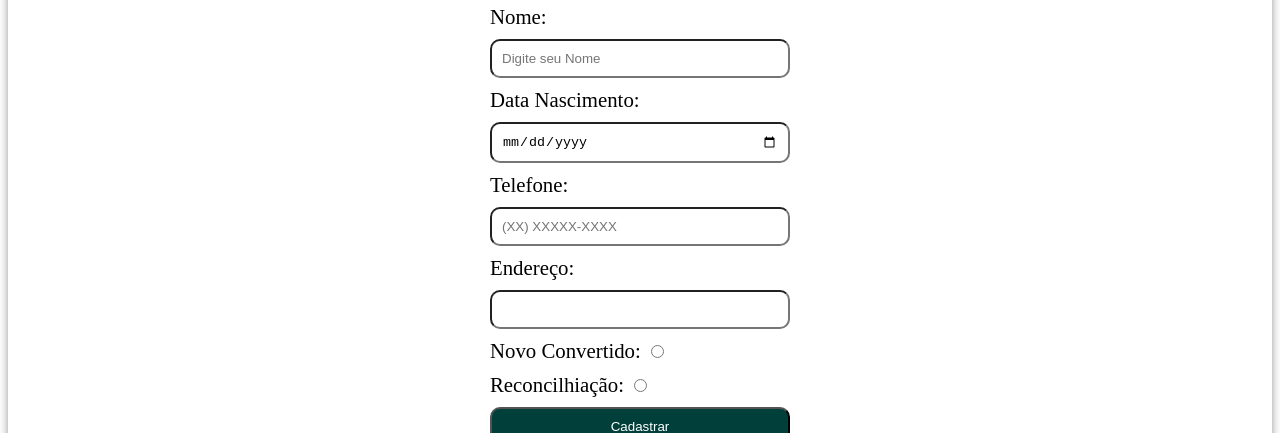
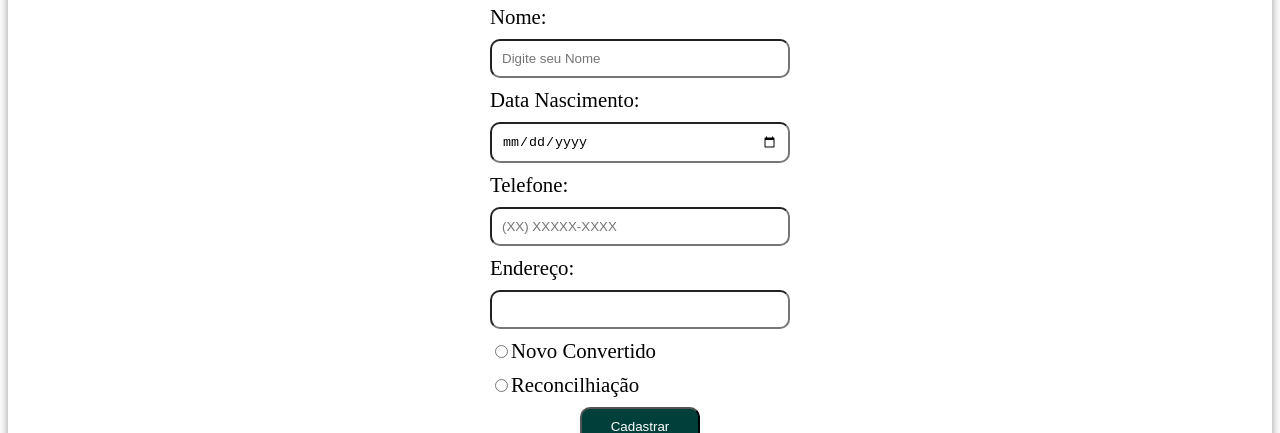
Before and after one commit to luanslw-dev/igreja-hebrom, a plain HTML site: page novos_convertidos.html in a window 1280 px wide. Shown: the part 521-954 px from the top of the page. Drawn offline with Linux system fonts and the light colour scheme.

Commit message:
atualizado

```diff
--- a/novos_convertidos.html
+++ b/novos_convertidos.html
@@ -56,11 +56,11 @@
                     <label for="">Endereço:</label> <input type="text" name="" placeholder="">
 
 
-                    <label for="">Novo Convertido: <input type="radio" id="masculino" name="genero"
-                            value="masculino"></label>
+                    <label for="nconvertido"> <input type="radio" id="nconvertido" name="genero"
+                        value="masculino">Novo Convertido</label>
 
-                    <label for="">Reconcilhiação: <input type="radio" id="feminino" name="genero"
-                            value="feminino"></label>
+                    <label for="recocilhiacao"><input type="radio" id="recocilhiacao" name="genero"
+                        value="feminino">Reconcilhiação </label>
                          <input class="bnt" type="button" value="Cadastrar">
                          <input class="bnt" type="reset" value="Limpa">
 
--- a/src/css/estilo.css
+++ b/src/css/estilo.css
@@ -42,6 +42,7 @@ div.form_novos_convertidos label{
 div.form_novos_convertidos input{
    padding: 10px;
    border-radius: 10px;
+
 }
 
 div.form_novos_convertidos input.bnt{
@@ -49,6 +50,9 @@ div.form_novos_convertidos input.bnt{
   flex-direction: column;
   background-color:var(--cor0);
   color: white;
+  text-align: center;
+  width: 120px;
+  margin: auto;
  }
  div.form_novos_convertidos input.bnt:hover{
     transition: 1s;
```
